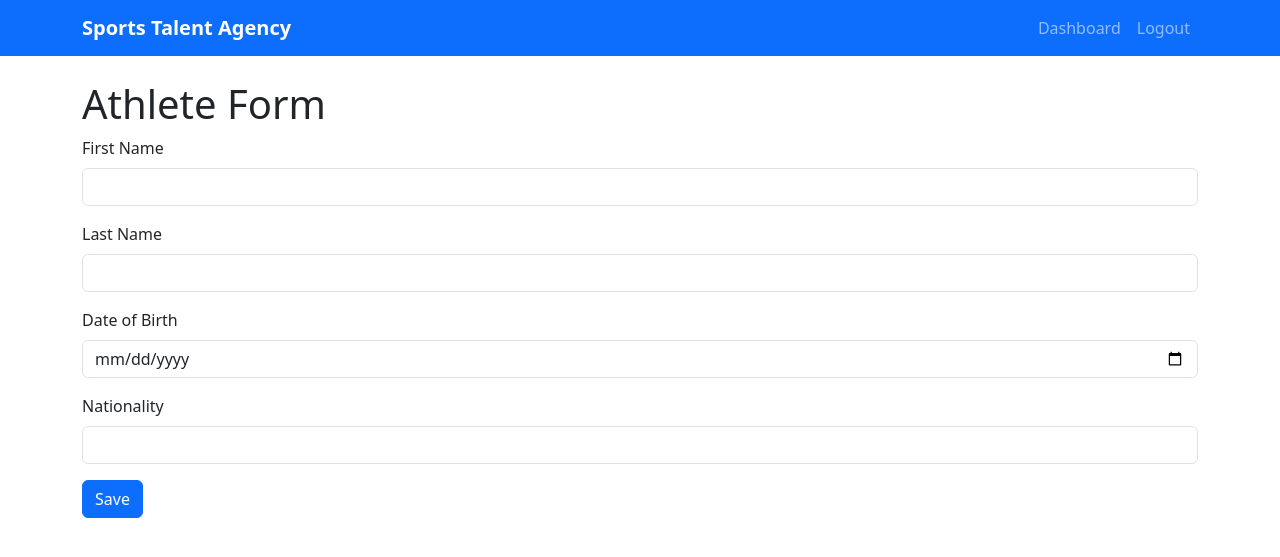
After one commit to TirtheshJani/testapp, a Flask app: page /athletes/new in a window 1280 px wide. The commit adds this page. Shown: the top 557 px of the page. Run offline with Flask 3, Linux system fonts and the light colour scheme; the visitor is signed in with stand-in values (Sample User, id 1).

Commit message:
Add athlete management blueprint and templates

```diff
--- a/app/__init__.py
+++ b/app/__init__.py
@@ -33,6 +33,9 @@ def create_app(config_name='development'):
     from app.auth import bp as auth_bp
     app.register_blueprint(auth_bp, url_prefix='/auth')
 
+    from app.athletes import bp as athletes_bp
+    app.register_blueprint(athletes_bp)
+
     # User loader for Flask-Login
     @login_manager.user_loader
     def load_user(user_id):
--- /dev/null
+++ b/app/athletes/__init__.py
@@ -0,0 +1,5 @@
+from flask import Blueprint
+
+bp = Blueprint('athletes', __name__, url_prefix='/athletes')
+
+from app.athletes import routes
--- /dev/null
+++ b/app/athletes/forms.py
@@ -0,0 +1,10 @@
+from flask_wtf import FlaskForm
+from wtforms import StringField, DateField, SelectField, SubmitField
+from wtforms.validators import DataRequired
+
+class AthleteForm(FlaskForm):
+    first_name = StringField('First Name', validators=[DataRequired()])
+    last_name = StringField('Last Name', validators=[DataRequired()])
+    date_of_birth = DateField('Date of Birth', validators=[DataRequired()])
+    nationality = StringField('Nationality')
+    submit = SubmitField('Save')
--- /dev/null
+++ b/app/athletes/routes.py
@@ -0,0 +1,54 @@
+from flask import render_template, redirect, url_for, flash, request
+from flask_login import login_required
+
+from app import db
+from app.models import AthleteProfile, User
+from app.athletes import bp
+from app.athletes.forms import AthleteForm
+
+@bp.route('/')
+@login_required
+def index():
+    athletes = AthleteProfile.query.all()
+    return render_template('athletes/list.html', athletes=athletes)
+
+@bp.route('/<athlete_id>')
+@login_required
+def detail(athlete_id):
+    athlete = AthleteProfile.query.get_or_404(athlete_id)
+    return render_template('athletes/detail.html', athlete=athlete)
+
+@bp.route('/new', methods=['GET', 'POST'])
+@login_required
+def create():
+    form = AthleteForm()
+    if form.validate_on_submit():
+        user = User(first_name=form.first_name.data,
+                    last_name=form.last_name.data,
+                    username=form.first_name.data.lower(),
+                    email=f"{form.first_name.data.lower()}@example.com")
+        db.session.add(user)
+        db.session.flush()
+        athlete = AthleteProfile(user_id=user.user_id,
+                                 date_of_birth=form.date_of_birth.data,
+                                 nationality=form.nationality.data)
+        db.session.add(athlete)
+        db.session.commit()
+        flash('Athlete created.', 'success')
+        return redirect(url_for('athletes.detail', athlete_id=athlete.athlete_id))
+    return render_template('athletes/form.html', form=form)
+
+@bp.route('/<athlete_id>/edit', methods=['GET', 'POST'])
+@login_required
+def edit(athlete_id):
+    athlete = AthleteProfile.query.get_or_404(athlete_id)
+    form = AthleteForm(obj=athlete.user)
+    if form.validate_on_submit():
+        athlete.user.first_name = form.first_name.data
+        athlete.user.last_name = form.last_name.data
+        athlete.date_of_birth = form.date_of_birth.data
+        athlete.nationality = form.nationality.data
+        db.session.commit()
+        flash('Athlete updated.', 'success')
+        return redirect(url_for('athletes.detail', athlete_id=athlete_id))
+    return render_template('athletes/form.html', form=form)
--- a/static/css/main.css
+++ b/static/css/main.css
@@ -32,3 +32,5 @@ body {
     border: none;
     border-radius: 8px;
 }
+/* Media upload styles */
+#drop-area.dragover { background-color: #f0f0f0; }
--- /dev/null
+++ b/templates/athletes/form.html
@@ -0,0 +1,27 @@
+{% extends "base.html" %}
+
+{% block title %}Athlete Form - {{ super() }}{% endblock %}
+
+{% block content %}
+<h1>Athlete Form</h1>
+<form method="post">
+    {{ form.hidden_tag() }}
+    <div class="mb-3">
+        {{ form.first_name.label(class="form-label") }}
+        {{ form.first_name(class="form-control") }}
+    </div>
+    <div class="mb-3">
+        {{ form.last_name.label(class="form-label") }}
+        {{ form.last_name(class="form-control") }}
+    </div>
+    <div class="mb-3">
+        {{ form.date_of_birth.label(class="form-label") }}
+        {{ form.date_of_birth(class="form-control") }}
+    </div>
+    <div class="mb-3">
+        {{ form.nationality.label(class="form-label") }}
+        {{ form.nationality(class="form-control") }}
+    </div>
+    {{ form.submit(class="btn btn-primary") }}
+</form>
+{% endblock %}
--- /dev/null
+++ b/templates/athletes/media_gallery.html
@@ -0,0 +1,4 @@
+<div id="drop-area" class="border border-secondary p-5 text-center rounded">
+  <p class="mb-0">Drag and drop media files here</p>
+</div>
+<script src="{{ url_for('static', filename='js/media_upload.js') }}"></script>
--- a/templates/main/base.html
+++ b/templates/main/base.html
@@ -19,6 +19,7 @@
             </a>
 
             <div class="navbar-nav ms-auto">
+                <a class="nav-link" href="{{ url_for('athletes.index') }}">Athletes</a>
                 {% if current_user.is_authenticated %}
                 <a class="nav-link" href="{{ url_for('main.dashboard') }}">Dashboard</a>
                 <a class="nav-link" href="{{ url_for('auth.logout') }}">Logout</a>
```
Also changed, not shown: static/js/media_upload.js (added, +18 -0 lines), templates/athletes/_card.html (added, +9 -0 lines), templates/athletes/detail.html (added, +25 -0 lines), templates/athletes/list.html (added, +18 -0 lines).
